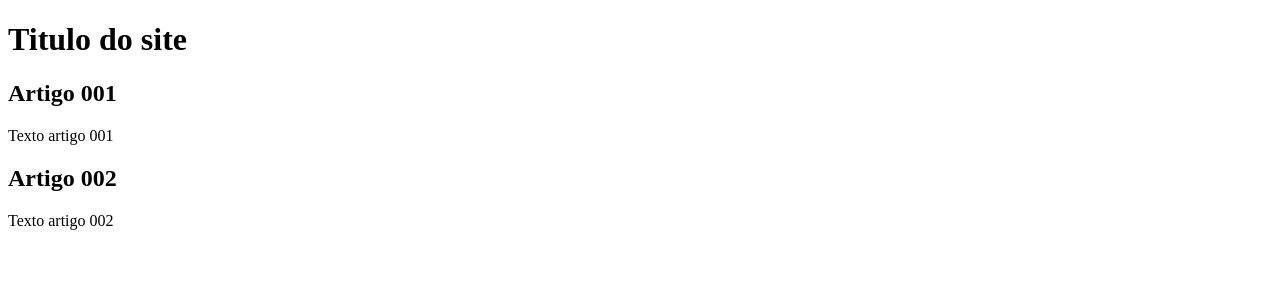
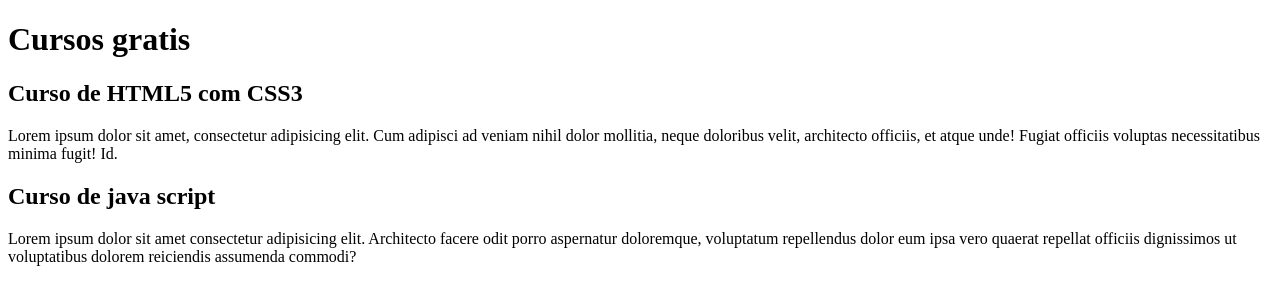
Before and after one commit to Edmundocabocolino/projeto_site, a plain HTML site: page index.html in a window 1280 px wide. Drawn offline with Linux system fonts and the light colour scheme.

Commit message:
comecei a escrever conteudo

```diff
--- a/index.html
+++ b/index.html
@@ -8,15 +8,16 @@
 <body>
     <main>
         <header>
-         <h1>Titulo do site</h1>
+         <h1>Cursos gratis</h1>
         </header>
         <article>
-            <h2>Artigo 001</h2>
-            <p>Texto artigo 001</p>
+            <h2>Curso de HTML5 com CSS3</h2>
+            <p>Lorem ipsum dolor sit amet, consectetur adipisicing elit. Cum adipisci ad veniam nihil dolor mollitia, neque doloribus velit, architecto officiis, et atque unde! Fugiat officiis voluptas necessitatibus minima fugit! Id.
+            </p>
         </article>
         <article>
-            <h2>Artigo 002</h2>
-            <p>Texto artigo 002</p>
+            <h2>Curso de java script</h2>
+            <p>Lorem ipsum dolor sit amet consectetur adipisicing elit. Architecto facere odit porro aspernatur doloremque, voluptatum repellendus dolor eum ipsa vero quaerat repellat officiis dignissimos ut voluptatibus dolorem reiciendis assumenda commodi?</p>
         </article>
     </main>
 </body>
```
